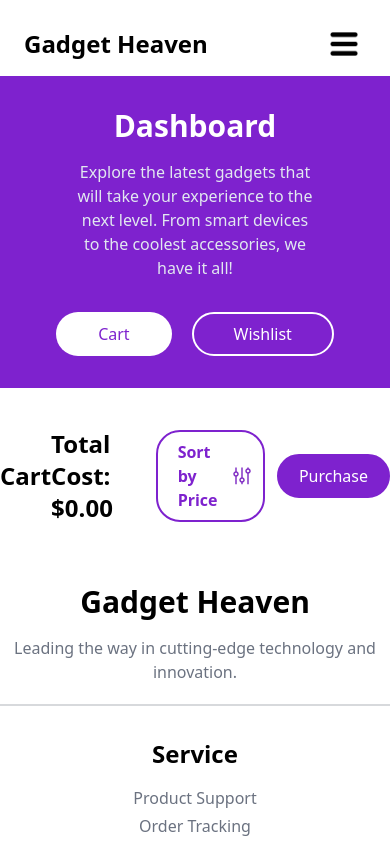
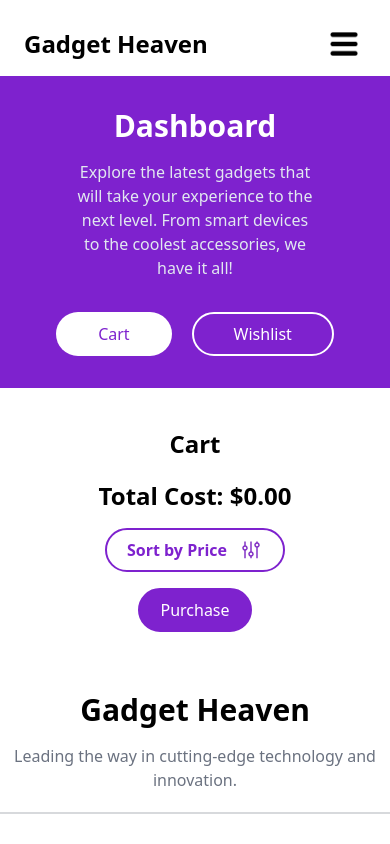
Before and after one commit to programming-hero-web-course-4/b10a8-gadget-heaven-TahsinAlahi, a React (Vite) app: page /dashboard/cart in a window 390 px wide. Shown: the top 844 px of the page. Built offline with nearby package versions, Linux system fonts and the light colour scheme.

Commit message:
made dashboard responsive

```diff
--- a/src/component/CartDash.jsx
+++ b/src/component/CartDash.jsx
@@ -19,9 +19,9 @@ function CartDash() {
 
   return (
     <div className="lg:max-w-screen-lg lg:mx-auto mt-10">
-      <div className="flex items-center justify-between">
-        <h1 className="text-2xl font-bold">Cart</h1>
-        <div className="flex items-center gap-3">
+      <div className="flex items-center lg:flex-row flex-col justify-between">
+        <h1 className="text-2xl font-bold lg:mb-0 mb-5">Cart</h1>
+        <div className="flex lg:flex-row flex-col items-center lg:gap-3 gap-4">
           <h1 className="text-2xl font-bold">Total Cost: ${total}</h1>
           <div
             className="flex items-center gap-3 px-5 py-2 bg-white border-2 border-purple-700 cursor-pointer rounded-3xl"
--- a/src/component/DashBoardCard.jsx
+++ b/src/component/DashBoardCard.jsx
@@ -6,15 +6,15 @@ function DashCard({ product, type }) {
   const isWishlist = type === "wishlist";
 
   return (
-    <div className="grid grid-cols-6 gap-2 shadow-sm rounded-lg p-4 border border-gray-500/20">
-      <div className="col-span-1 h-full rounded-lg">
+    <div className="grid lg:grid-cols-6 grid-cols-1 mx-3 lg:mx-0 gap-2 shadow-sm rounded-lg p-4 border border-gray-500/20">
+      <div className="lg:col-span-1 h-full rounded-lg">
         <img
           src={product.product_image}
           alt={product.product_title}
-          className="w-full rounded-lg"
+          className="w-full rounded-lg object-cover object-center"
         />
       </div>
-      <div className="col-span-4 flex flex-col items-start gap-3">
+      <div className="lg:col-span-4 flex flex-col items-start gap-3">
         <h1 className="text-2xl font-bold">{product.product_title}</h1>
         <p>
           {isWishlist && (
@@ -32,7 +32,7 @@ function DashCard({ product, type }) {
           </button>
         )}
       </div>
-      <div className="col-span-1 cursor-pointer flex items-center justify-center">
+      <div className="lg:col-span-1 cursor-pointer flex items-center justify-center">
         <div
           className="p-1 rounded-full border border-red-800 w-fit hover:bg-red-100"
           onClick={() => removeFromList(product, type)}
```
